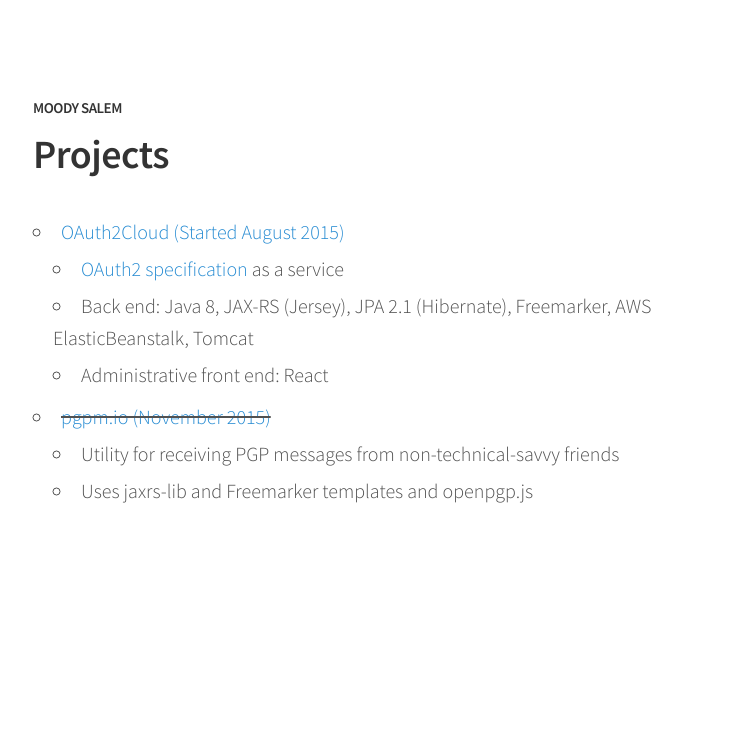
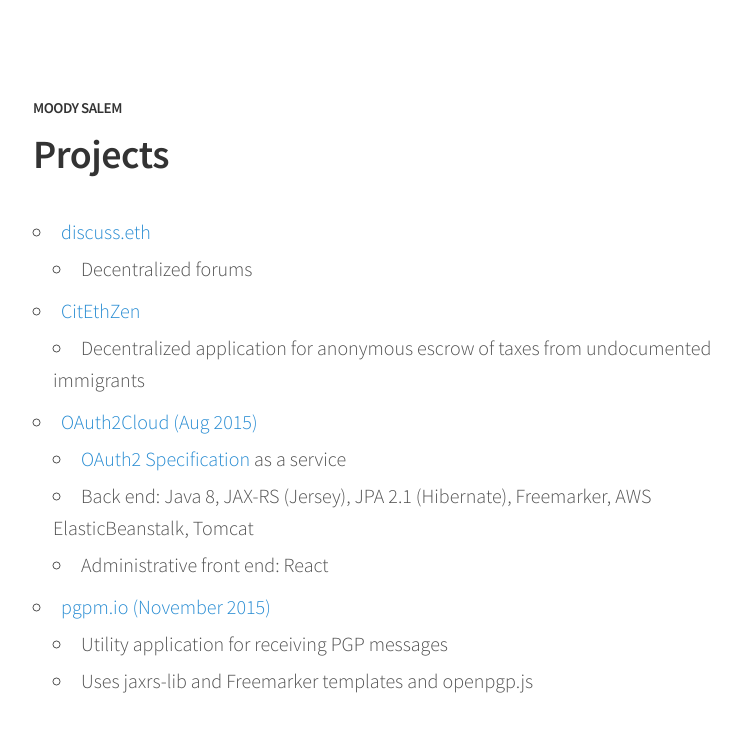
Before and after one commit to moodysalem/moodysalem.github.io, a Jekyll site: the page built from projects.md, in a window 1280 px wide. Shown: the top 732 px of the page, without its empty margins (247-988 px from the left). Built offline with Jekyll 4.4.1, drawn with Linux system fonts in a browser that asks for light colours; nearby versions of some CDN libraries; comment, search, counter and statistics services are not loaded.

```diff
--- a/projects.md
+++ b/projects.md
@@ -4,22 +4,14 @@ layout: page
 permalink: /projects/
 ---
 
-<ul>
-    <li>
-        <a href="https://oauth2cloud.com">OAuth2Cloud (Started August 2015)</a>
-        <ul>
-            <li><a href="https://tools.ietf.org/html/rfc6749">OAuth2 specification</a> as a service</li>
-            <li>Back end: Java 8, JAX-RS (Jersey), JPA 2.1 (Hibernate), Freemarker, AWS ElasticBeanstalk, Tomcat</li>
-            <li>Administrative front end: React</li>
-        </ul>
-    </li>
-    <li>
-        <strike>
-            <a href="https://github.com/moodysalem/pgpm.git">pgpm.io (November 2015)</a>
-        </strike>
-        <ul>
-            <li>Utility for receiving PGP messages from non-technical-savvy friends</li>
-            <li>Uses jaxrs-lib and Freemarker templates and openpgp.js</li>
-        </ul>
-    </li>
-</ul>
+- [discuss.eth](https://github.com/discuss-eth)
+  - Decentralized forums
+- [CitEthZen](https://github.com/citethzen)
+  - Decentralized application for anonymous escrow of taxes from undocumented immigrants
+- [OAuth2Cloud (Aug 2015)](https://github.com/moodysalem/oauth-service)
+  - [OAuth2 Specification](https://tools.ietf.org/html/rfc6749) as a service
+  - Back end: Java 8, JAX-RS (Jersey), JPA 2.1 (Hibernate), Freemarker, AWS ElasticBeanstalk, Tomcat
+  - Administrative front end: React
+- [pgpm.io (November 2015)](https://github.com/moodysalem/pgpm.git)
+  - Utility application for receiving PGP messages
+  - Uses jaxrs-lib and Freemarker templates and openpgp.js
```
Also changed, not shown: about.md (+11 -9 lines).
